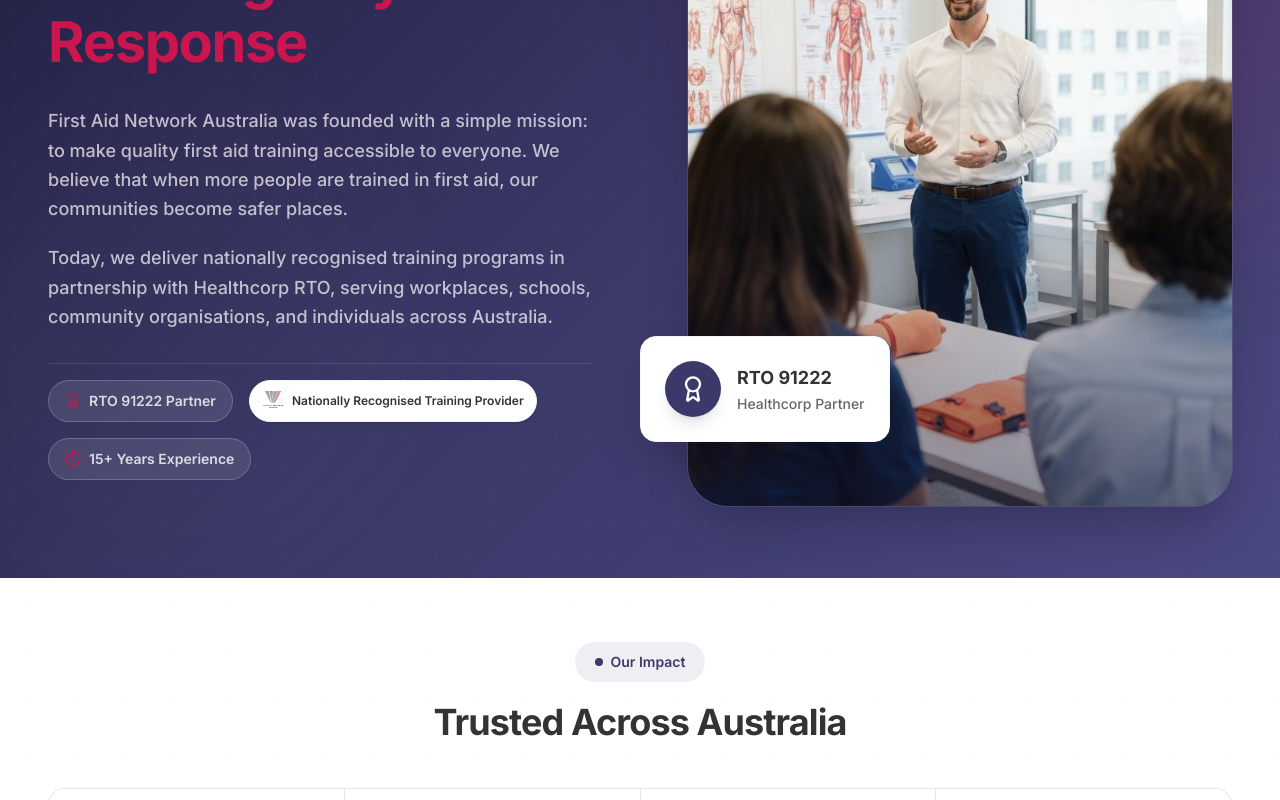
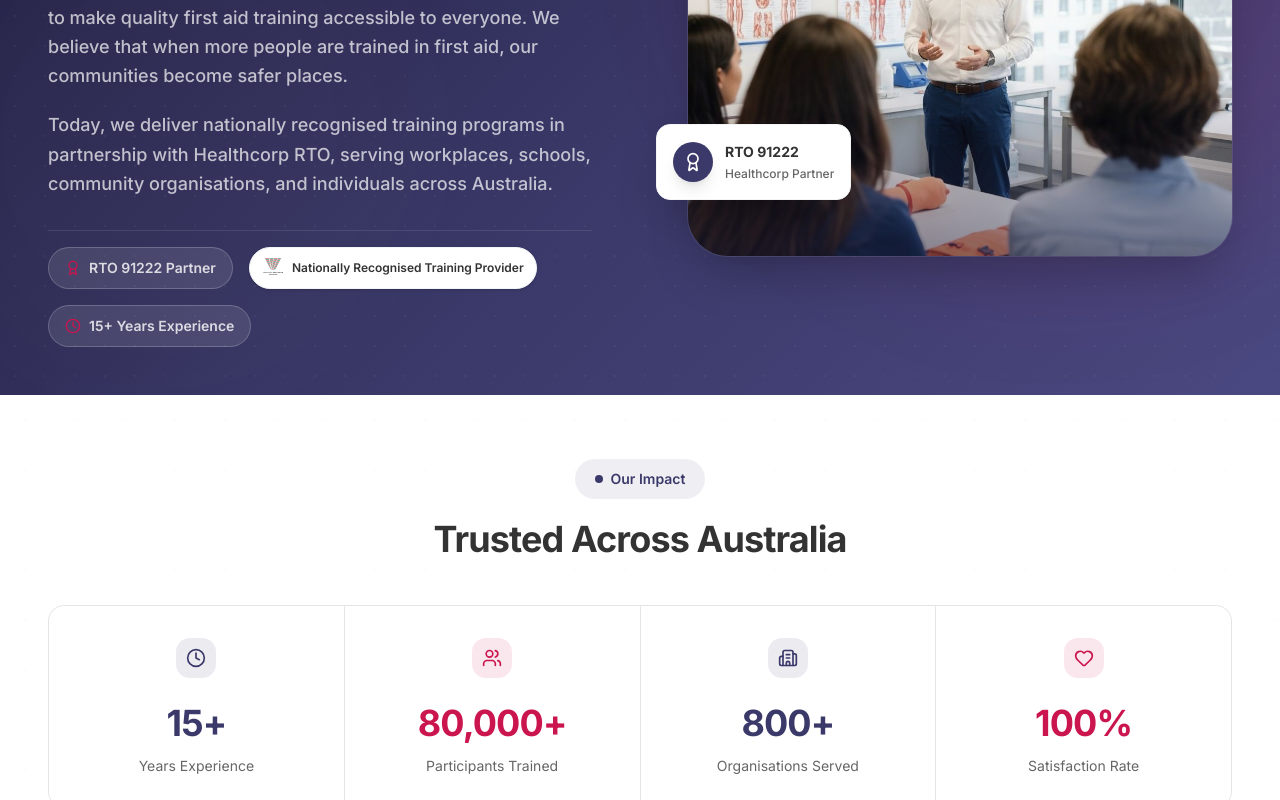
Before and after one commit to Gireeshma27/first-aid, a Next.js app: page /about in a window 1280 px wide. Shown: the part 380-1180 px from the top of the page. Built offline with nearby package versions, Linux system fonts and the light colour scheme.

Commit message:
updated about us page

```diff
--- a/app/about/page.tsx
+++ b/app/about/page.tsx
@@ -60,9 +60,9 @@ const milestones = [
 
 const stats = [
   { value: "15+", label: "Years Experience" },
-  { value: "10,000+", label: "Participants Trained" },
-  { value: "500+", label: "Organisations Served" },
-  { value: "98%", label: "Satisfaction Rate" },
+  { value: "80,000+", label: "Participants Trained" },
+  { value: "800+", label: "Organisations Served" },
+  { value: "100%", label: "Satisfaction Rate" },
 ]
 
 export default function AboutPage() {
@@ -72,7 +72,7 @@ export default function AboutPage() {
       <main>
         {/*  Hero & Story  */}
         <section
-          className="relative pt-16 pb-14 md:pt-20 md:pb-18 overflow-hidden"
+          className="relative pt-12 pb-10 md:pt-14 md:pb-12 overflow-hidden"
           style={{ background: "linear-gradient(135deg, #1e1c3d 0%, #3B3969 55%, #4A4880 100%)" }}
         >
           {/* Decorative blobs */}
@@ -93,7 +93,7 @@ export default function AboutPage() {
                   <span className="w-2 h-2 rounded-full bg-[#CB154E]" />
                   About Us
                 </span>
-                <h1 className="text-4xl md:text-5xl lg:text-[56px] font-bold text-white leading-[1.15] tracking-tight">
+                <h1 className="text-3xl md:text-4xl lg:text-[48px] font-bold text-white leading-[1.15] tracking-tight">
                   Building Confidence in{" "}
                   <span className="text-[#CB154E]">Emergency Response</span>
                 </h1>
@@ -121,7 +121,7 @@ export default function AboutPage() {
 
               {/* Right  Image */}
               <div className="relative">
-                <div className="relative aspect-[4/5] md:aspect-[3/4] rounded-[2.5rem] overflow-hidden shadow-2xl ring-1 ring-white/10">
+                <div className="relative aspect-[4/4] md:aspect-[4/3] rounded-[2.5rem] overflow-hidden shadow-2xl ring-1 ring-white/10">
                   <Image
                     src="/images/trainer.png"
                     alt="First Aid Network Australia training session"
@@ -133,13 +133,13 @@ export default function AboutPage() {
                   <div className="absolute inset-0 bg-gradient-to-t from-[#1e1c3d]/50 via-transparent to-transparent" />
                 </div>
                 {/* Floating RTO badge */}
-                <div className="absolute -left-6 md:-left-12 bottom-16 bg-white rounded-2xl p-6 shadow-2xl border border-gray-100 hidden sm:flex items-center gap-4">
-                  <div className="w-14 h-14 rounded-full bg-[#3B3969] flex items-center justify-center shadow-lg flex-shrink-0">
-                    <Award className="w-7 h-7 text-white" />
+                <div className="absolute -left-4 md:-left-8 bottom-14 bg-white rounded-xl p-4 shadow-2xl border border-gray-100 hidden sm:flex items-center gap-3">
+                  <div className="w-10 h-10 rounded-full bg-[#3B3969] flex items-center justify-center shadow-lg flex-shrink-0">
+                    <Award className="w-5 h-5 text-white" />
                   </div>
                   <div>
-                    <p className="text-lg font-bold text-[#333333]">RTO 91222</p>
-                    <p className="text-sm font-medium text-[#666666]">Healthcorp Partner</p>
+                    <p className="text-sm font-bold text-[#333333]">RTO 91222</p>
+                    <p className="text-xs font-medium text-[#666666]">Healthcorp Partner</p>
                   </div>
                 </div>
               </div>
@@ -282,6 +282,8 @@ export default function AboutPage() {
         </section>
 
         {/*  Partnership with Healthcorp RTO  */}
+        {/* Partnership with Healthcorp RTO — hidden per client request */}
+        {false && (
         <section className="py-12 md:py-16 bg-[#F5F5F5]">
           <div className="mx-auto max-w-7xl px-6 lg:px-12">
             <div className="grid lg:grid-cols-2 gap-10 lg:gap-16 items-center">
@@ -353,6 +355,7 @@ export default function AboutPage() {
             </div>
           </div>
         </section>
+        )}
 
         {/*  Trainer Expertise  */}
         <section className="py-12 md:py-16 bg-[#F5F5F5]">
```
